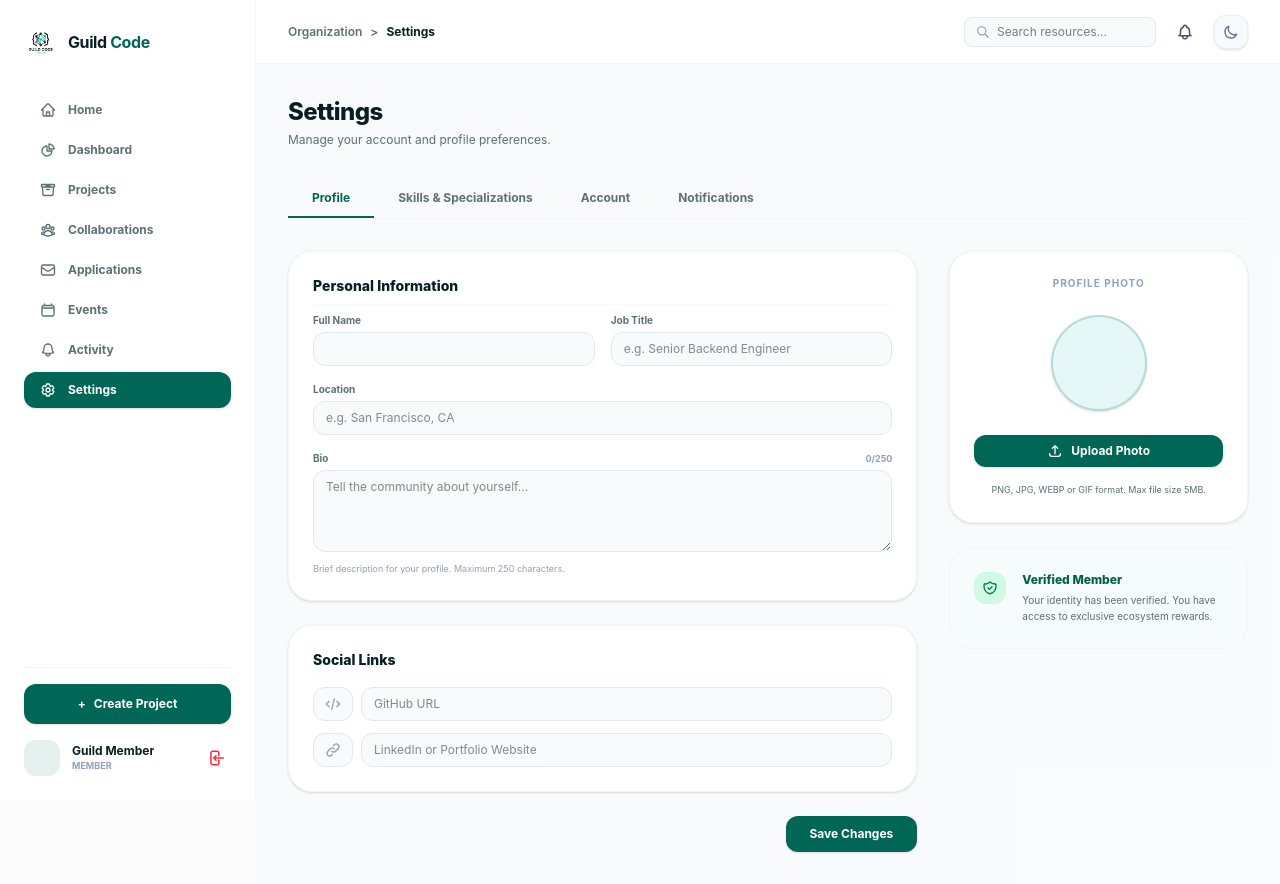
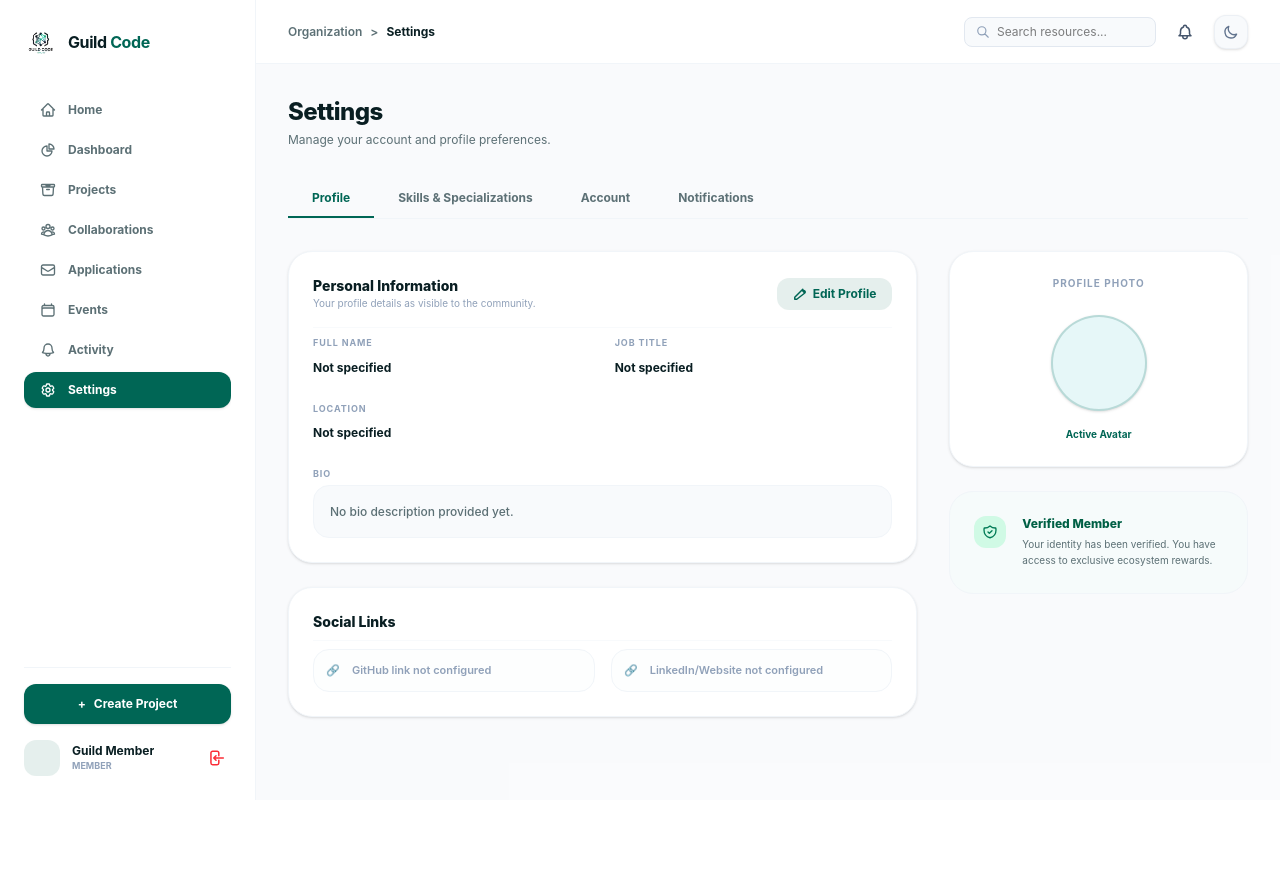
Before and after one commit to Winney360/Guild_Code_Community_Hub, a React (Vite) app in the folder client/: page /dashboard/settings in a window 1280 px wide. After the commit the page ends 800 px from the top, so only its background shows below. Built offline with nearby package versions, Linux system fonts and the light colour scheme; no server answers.

Commit message:
feat: render profile settings as read-only overview sheet by default and toggle edit forms on click

```diff
--- a/client/src/pages/DashboardSettings.tsx
+++ b/client/src/pages/DashboardSettings.tsx
@@ -36,6 +36,7 @@ export const DashboardSettings: React.FC = () => {
   const [success, setSuccess] = useState(false);
   const [toastMessage, setToastMessage] = useState<string | null>(null);
   const [toastTimer, setToastTimer] = useState<any>(null);
+  const [isEditingProfile, setIsEditingProfile] = useState(false);
 
   const triggerToast = (msg: string) => {
     if (toastTimer) {
@@ -187,6 +188,7 @@ export const DashboardSettings: React.FC = () => {
       } else {
         setSuccess(true);
         triggerToast('Profile updated successfully!');
+        setIsEditingProfile(false);
         if (checkAuth) {
           await checkAuth();
         }
@@ -327,7 +329,132 @@ export const DashboardSettings: React.FC = () => {
 
       {/* Form Area */}
       {activeTab === 'profile' && (
-        <form onSubmit={handleSaveProfile} className="grid grid-cols-1 lg:grid-cols-12 gap-8">
+        !isEditingProfile ? (
+          /* Read-Only Details Mode */
+          <div className="grid grid-cols-1 lg:grid-cols-12 gap-8 animate-fade-in">
+            {/* Personal Info & Socials (8 cols) */}
+            <div className="lg:col-span-8 space-y-6">
+              <div className="border border-slate-100 bg-white rounded-3xl p-6 shadow-sm space-y-6">
+                <div className="flex justify-between items-center border-b border-slate-50 pb-4 mb-2 select-none">
+                  <div>
+                    <h3 className="font-extrabold text-sm text-[#091e22]">Personal Information</h3>
+                    <p className="text-[10px] text-slate-400">Your profile details as visible to the community.</p>
+                  </div>
+                  <button
+                    onClick={() => { setError(''); setSuccess(false); setIsEditingProfile(true); }}
+                    className="bg-[#006655]/10 hover:bg-[#006655]/20 text-[#006655] px-4 py-2 rounded-xl text-xs font-bold transition-all flex items-center gap-1.5 cursor-pointer"
+                  >
+                    <svg className="w-3.5 h-3.5" fill="none" stroke="currentColor" viewBox="0 0 24 24">
+                      <path strokeLinecap="round" strokeLinejoin="round" strokeWidth={2.5} d="M15.232 5.232l3.536 3.536m-2.036-2.036a2.5 2.5 0 113.536 3.536L6.5 21.036H3v-3.572L16.732 3.732z" />
+                    </svg>
+                    <span>Edit Profile</span>
+                  </button>
+                </div>
+
+                <div className="grid grid-cols-1 sm:grid-cols-2 gap-6">
+                  <div>
+                    <span className="text-[9px] font-bold text-slate-400 uppercase tracking-widest block mb-1">Full Name</span>
+                    <span className="text-xs font-bold text-[#091e22]">{fullName || 'Not specified'}</span>
+                  </div>
+                  <div>
+                    <span className="text-[9px] font-bold text-slate-400 uppercase tracking-widest block mb-1">Job Title</span>
+                    <span className="text-xs font-bold text-[#091e22]">{jobTitle || 'Not specified'}</span>
+                  </div>
+                  <div className="sm:col-span-2">
+                    <span className="text-[9px] font-bold text-slate-400 uppercase tracking-widest block mb-1">Location</span>
+                    <span className="text-xs font-bold text-[#091e22]">{location || 'Not specified'}</span>
+                  </div>
+                  <div className="sm:col-span-2">
+                    <span className="text-[9px] font-bold text-slate-400 uppercase tracking-widest block mb-1">Bio</span>
+                    <p className="text-xs font-medium text-[#5c7075] leading-relaxed whitespace-pre-line bg-[#f8fafc] border border-slate-100 p-4 rounded-2xl">
+                      {bio || 'No bio description provided yet.'}
+                    </p>
+                  </div>
+                </div>
+              </div>
+
+              {/* Read-Only Socials */}
+              <div className="border border-slate-100 bg-white rounded-3xl p-6 shadow-sm space-y-4">
+                <h3 className="font-extrabold text-sm border-b border-slate-50 pb-2 mb-2 select-none">Social Links</h3>
+                <div className="grid grid-cols-1 sm:grid-cols-2 gap-4">
+                  {github ? (
+                    <a
+                      href={github}
+                      target="_blank"
+                      rel="noopener noreferrer"
+                      className="flex items-center gap-3 p-3 bg-slate-50/50 hover:bg-slate-50 border border-slate-150 rounded-2xl transition-colors font-bold text-xs"
+                    >
+                      <span className="text-base select-none">🔗</span>
+                      <div className="min-w-0 flex-grow">
+                        <span className="text-[8px] font-bold text-slate-400 block uppercase tracking-wider select-none">GitHub Profile</span>
+                        <span className="text-xs text-[#006655] hover:underline truncate block">{github.replace(/^https?:\/\/(www\.)?/, '')}</span>
+                      </div>
+                    </a>
+                  ) : (
+                    <div className="flex items-center gap-3 p-3 bg-slate-50/30 border border-slate-100 rounded-2xl text-slate-400 text-[11px] font-semibold select-none">
+                      <span>🔗</span>
+                      <span>GitHub link not configured</span>
+                    </div>
+                  )}
+
+                  {linkedin ? (
+                    <a
+                      href={linkedin}
+                      target="_blank"
+                      rel="noopener noreferrer"
+                      className="flex items-center gap-3 p-3 bg-slate-50/50 hover:bg-slate-50 border border-slate-150 rounded-2xl transition-colors font-bold text-xs"
+                    >
+                      <span className="text-base select-none">🔗</span>
+                      <div className="min-w-0 flex-grow">
+                        <span className="text-[8px] font-bold text-slate-400 block uppercase tracking-wider select-none">LinkedIn / Website</span>
+                        <span className="text-xs text-[#006655] hover:underline truncate block">{linkedin.replace(/^https?:\/\/(www\.)?/, '')}</span>
+                      </div>
+                    </a>
+                  ) : (
+                    <div className="flex items-center gap-3 p-3 bg-slate-50/30 border border-slate-100 rounded-2xl text-slate-400 text-[11px] font-semibold select-none">
+                      <span>🔗</span>
+                      <span>LinkedIn/Website not configured</span>
+                    </div>
+                  )}
+                </div>
+              </div>
+            </div>
+
+            {/* Profile photo sidebar (4 cols) */}
+            <div className="lg:col-span-4 flex flex-col gap-6">
+              <div className="border border-slate-100 bg-white rounded-3xl p-6 shadow-sm text-center flex flex-col items-center select-none">
+                <span className="text-[10px] font-bold text-slate-400 uppercase tracking-widest mb-6 block">Profile Photo</span>
+                <div className="relative w-24 h-24 rounded-full overflow-hidden bg-[#e6f7f8] dark:bg-[#1a292c] border-2 border-[#006655]/20 flex items-center justify-center shadow-sm">
+                  {profilePicture ? (
+                    <img src={profilePicture} alt={fullName} className="w-full h-full object-cover" />
+                  ) : (
+                    <span className="text-2xl font-black text-[#006655] tracking-wider">
+                      {getInitials(fullName)}
+                    </span>
+                  )}
+                </div>
+                <span className="text-[10px] font-bold text-[#006655] mt-4 block">Active Avatar</span>
+              </div>
+
+              {/* Verified member box */}
+              <div className="border border-slate-100 bg-emerald-50/20 rounded-3xl p-6 select-none flex items-start gap-4">
+                <div className="w-8 h-8 rounded-xl bg-emerald-100 text-emerald-700 flex items-center justify-center shrink-0">
+                  <svg className="w-4 h-4" fill="none" stroke="currentColor" viewBox="0 0 24 24">
+                    <path strokeLinecap="round" strokeLinejoin="round" strokeWidth={2} d="M9 12l2 2 4-4m5.618-4.016A11.955 11.955 0 0112 2.944a11.955 11.955 0 01-8.618 3.04A12.02 12.02 0 003 9c0 5.591 3.824 10.29 9 11.622 5.176-1.332 9-6.03 9-11.622 0-1.042-.133-2.052-.382-3.016z" />
+                  </svg>
+                </div>
+                <div>
+                  <h4 className="font-extrabold text-xs text-emerald-800">Verified Member</h4>
+                  <p className="text-[10px] text-[#5c7075] leading-relaxed mt-1">
+                    Your identity has been verified. You have access to exclusive ecosystem rewards.
+                  </p>
+                </div>
+              </div>
+            </div>
+          </div>
+        ) : (
+          /* Editable Form Mode */
+          <form onSubmit={handleSaveProfile} className="grid grid-cols-1 lg:grid-cols-12 gap-8 animate-fade-in">
             {/* Personal Info & Socials (8 cols) */}
             <div className="lg:col-span-8 space-y-6">
               <div className="border border-slate-100 bg-white rounded-3xl p-6 shadow-sm space-y-4">
@@ -436,9 +563,16 @@ export const DashboardSettings: React.FC = () => {
                   </span>
                 )}
                 <button
+                  type="button"
+                  onClick={() => { setError(''); setIsEditingProfile(false); }}
+                  className="bg-slate-50 hover:bg-slate-100 text-[#5c7075] hover:text-[#091e22] py-2.5 px-6 rounded-xl font-bold text-xs border border-slate-200 transition-colors cursor-pointer"
+                >
+                  Cancel
+                </button>
+                <button
                   type="submit"
                   disabled={loading}
-                className="bg-[#006655] hover:bg-[#004d40] text-white py-2.5 px-6 rounded-xl font-bold text-xs shadow-sm transition-colors"
+                  className="bg-[#006655] hover:bg-[#004d40] text-white py-2.5 px-6 rounded-xl font-bold text-xs shadow-sm transition-colors cursor-pointer"
                 >
                   {loading ? 'Saving...' : 'Save Changes'}
                 </button>
@@ -515,6 +649,7 @@ export const DashboardSettings: React.FC = () => {
               </div>
             </div>
           </form>
+        )
       )}
 
       {/* Skills Tab Form */}
```
Lines whose indentation alone changed are shown as unchanged.
